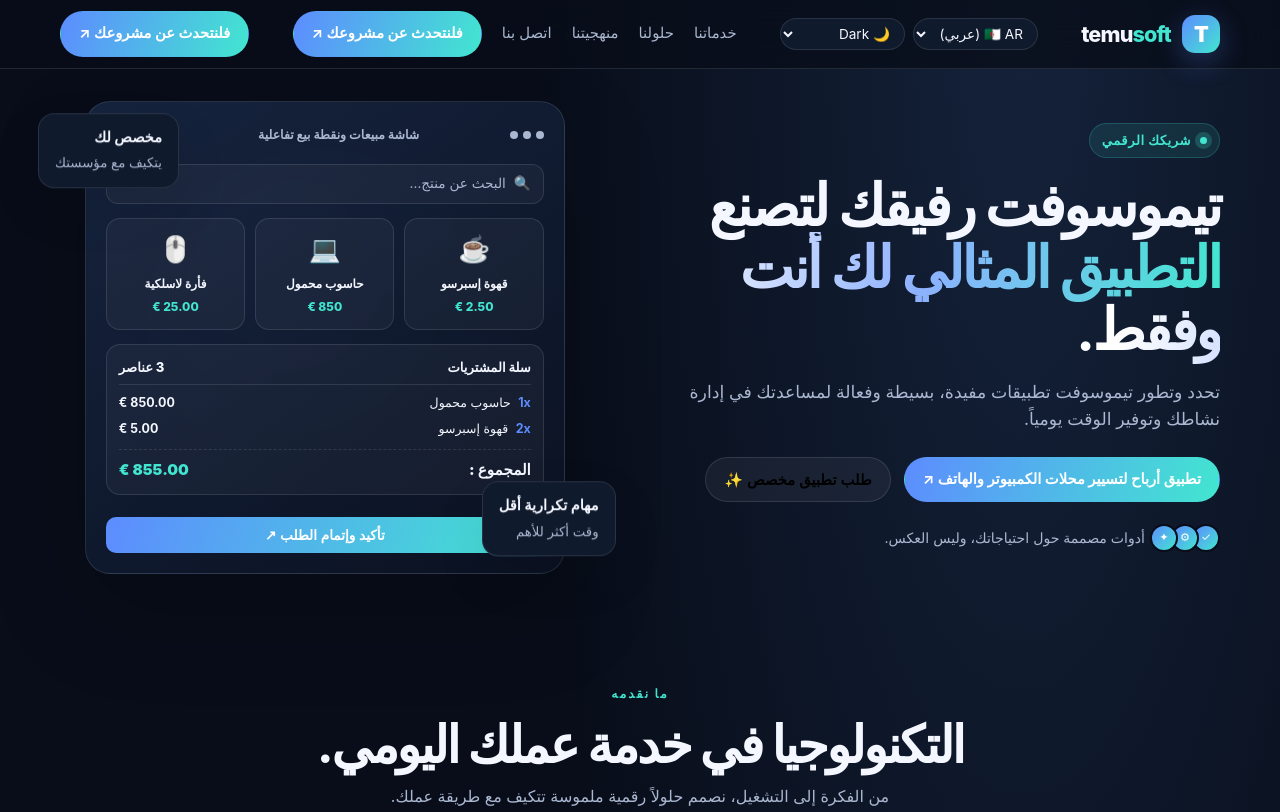
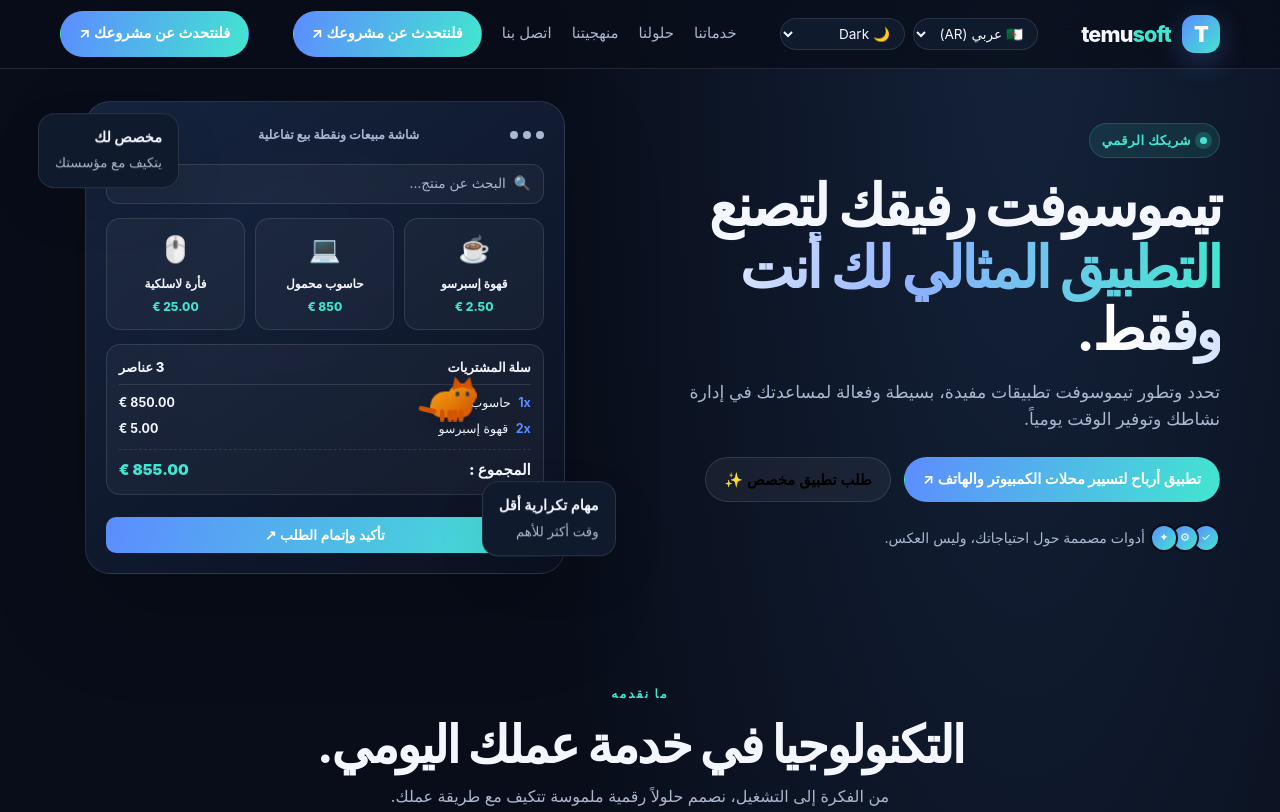
Before and after one commit to zawali4gaming/TEMU-SOFT, a plain HTML site: page index.html in a window 1280 px wide. Shown: the top 812 px of the page. Drawn offline with Linux system fonts and the light colour scheme.

Commit message:
Update index.html

```diff
--- a/index.html
+++ b/index.html
@@ -73,6 +73,91 @@
 /* Controls (Theme & Lang) */
 .controls-group{display:flex;align-items:center;gap:8px}
 .select-custom{background:var(--panel);color:var(--text);border:1px solid var(--line);border-radius:20px;padding:6px 10px;font-size:0.85rem;outline:none;cursor:pointer}
+
+/* ================= 3D REALISTIC CSS CAT ================= */
+#screenCat3D {
+  position: fixed;
+  width: 55px;
+  height: 45px;
+  z-index: 9999;
+  pointer-events: none;
+  transform: translate(-50%, -50%);
+  transition: transform 0.08s ease-out;
+}
+
+.cat-body {
+  position: absolute;
+  width: 42px;
+  height: 26px;
+  background: linear-gradient(135deg, #f39c12, #d35400);
+  border-radius: 20px 20px 15px 15px;
+  top: 12px;
+  left: 6px;
+  box-shadow: 0 6px 15px rgba(0,0,0,0.3);
+}
+
+.cat-head {
+  position: absolute;
+  width: 28px;
+  height: 24px;
+  background: linear-gradient(135deg, #f39c12, #d35400);
+  border-radius: 50%;
+  top: 4px;
+  left: 24px;
+}
+
+.cat-ear {
+  position: absolute;
+  width: 0;
+  height: 0;
+  border-left: 6px solid transparent;
+  border-right: 6px solid transparent;
+  border-bottom: 12px solid #d35400;
+  top: -7px;
+}
+.cat-ear.left { left: 2px; transform: rotate(-15deg); }
+.cat-ear.right { right: 2px; transform: rotate(15deg); }
+
+.cat-eye {
+  position: absolute;
+  width: 4px;
+  height: 5px;
+  background: #2c3e50;
+  border-radius: 50%;
+  top: 8px;
+}
+.cat-eye.left { left: 7px; }
+.cat-eye.right { right: 7px; }
+
+.cat-tail {
+  position: absolute;
+  width: 18px;
+  height: 5px;
+  background: #d35400;
+  border-radius: 10px;
+  top: 18px;
+  left: -12px;
+  transform-origin: right center;
+  animation: tailWag 0.3s infinite alternate ease-in-out;
+}
+
+.cat-leg {
+  position: absolute;
+  width: 5px;
+  height: 12px;
+  background: #d35400;
+  border-radius: 3px;
+  bottom: -4px;
+}
+.cat-leg.l1 { left: 9px; }
+.cat-leg.l2 { left: 17px; }
+.cat-leg.l3 { right: 9px; }
+.cat-leg.l4 { right: 15px; }
+
+@keyframes tailWag {
+  0% { transform: rotate(-25deg); }
+  100% { transform: rotate(25deg); }
+}
 
 /* Hero Section */
 .hero{padding:32px 0 45px;position:relative}.hero-grid{display:grid;grid-template-columns:1.05fr .95fr;align-items:center;gap:45px}.eyebrow{display:inline-flex;align-items:center;gap:9px;color:var(--cyan);background:rgba(66,230,208,0.1);border:1px solid rgba(66,230,208,0.2);border-radius:99px;padding:6px 12px;font-size:.82rem;font-weight:750;letter-spacing:.04em}.pulse{width:7px;height:7px;border-radius:50%;background:var(--cyan);box-shadow:0 0 0 5px rgba(66,230,208,0.2)}
@@ -160,16 +245,34 @@
 </style>
 </head>
 <body>
+
+<!-- تصميم القط الثلاثي الأبعاد الواقعي (3D Realistic Cat) -->
+<div id="screenCat3D">
+  <div class="cat-body">
+    <div class="cat-tail"></div>
+    <div class="cat-leg l1"></div>
+    <div class="cat-leg l2"></div>
+    <div class="cat-leg l3"></div>
+    <div class="cat-leg l4"></div>
+  </div>
+  <div class="cat-head">
+    <div class="cat-ear left"></div>
+    <div class="cat-ear right"></div>
+    <div class="cat-eye left"></div>
+    <div class="cat-eye right"></div>
+  </div>
+</div>
+
 <header>
   <div class="container nav">
     <a class="brand" href="#accueil" aria-label="Temusoft accueil"><span class="brand-mark">T</span><span>temu<em>soft</em></span></a>
 
-    <!-- Controls (Lang & Theme) - مرتبة عربي، فرنسي، إنجليزي -->
+    <!-- Controls (Theme & Lang) - مرتبة: عربي، فرنسي، إنجليزي -->
     <div class="controls-group">
       <select id="langSelect" class="select-custom" aria-label="Language Selector">
-        <option value="ar">🇩🇿 AR (عربي)</option>
-        <option value="fr">🇫🇷 FR (Français)</option>
-        <option value="en">🇬🇧 EN (English)</option>
+        <option value="ar">🇩🇿 عربي (AR)</option>
+        <option value="fr">🇫🇷 Français (FR)</option>
+        <option value="en">🇬🇧 English (EN)</option>
       </select>
 
       <select id="themeSelect" class="select-custom" aria-label="Theme Selector">
@@ -415,7 +518,7 @@
     <span>© <span id="year"></span> Temusoft. <span data-i18n="rights">Tous droits réservés.</span></span>
     <div class="footer-links">
       <a href="#services" data-i18n="nav_services">Services</a>
-      <a href="#solutions" data-i18n="nav_solutions">Solutions</a>
+      <a href="#solutions" data-i18n="nav_solutions">Nos solutions</a>
       <a href="#contact" data-i18n="nav_contact">Contact</a>
     </div>
   </div>
@@ -501,7 +604,7 @@
     p1_arbah_title: "ARBAH Application (PC & Mobile)", p1_arbah_desc: "Complete management for phone & computer repair shops: sales, parts, repairs, inventory and profits.", p_demo: "Browse ARBAH app directly ↗",
     p2_desc: "A tool to organize orders, items, sales, and daily operations for your restaurant.", p2_link: "Talk about your restaurant ↗",
     p3_desc: "Keep a clear view of stock quantities, movements, and alerts to control inventory.", p3_link: "Organize my stock ↗",
-    p4_desc: "Automate operations between Word, Excel, and PowerPoint: documents and reports.", p4_link: "Automate documents ↗",
+    p4_desc: "Automate operations between Word, Excel, and PowerPoint: documents and reports.", p4_link: "Automatiser mes documents ↗",
     met_kicker: "A Clear Method", met_title: "From your need to your solution.", met_desc: "A simple, transparent, and collaborative process to move your project forward.",
     st1_num: "STEP 01", st1_title: "We Listen", st1_desc: "We understand your business, challenges, and priorities.",
     st2_num: "STEP 02", st2_title: "We Design", st2_desc: "We define the most suitable features and user experience.",
@@ -572,6 +675,50 @@
     dashboard.style.transform = `rotateX(0deg) rotateY(0deg)`;
   });
 }
+
+/* ================= 3D REALISTIC CAT ESCAPING LOGIC ================= */
+const cat = document.getElementById('screenCat3D');
+let catX = window.innerWidth / 2;
+let catY = window.innerHeight / 2;
+let mouseX = catX;
+let mouseY = catY;
+
+window.addEventListener('mousemove', (e) => {
+  mouseX = e.clientX;
+  mouseY = e.clientY;
+});
+
+function animateCat3D() {
+  const dx = mouseX - catX;
+  const dy = mouseY - catY;
+  const distance = Math.sqrt(dx * dx + dy * dy);
+
+  // إذا اقترب سهم الماوس بمسافة تقل عن 180 بكسل، يهرب القط في الاتجاه المعاكس وبسرعة
+  if (distance < 180) {
+    const angle = Math.atan2(dy, dx);
+    catX -= Math.cos(angle) * 6;
+    catY -= Math.sin(angle) * 6;
+  } else {
+    // حركة هادئة وتجوال طبيعي عندما يكون الماوس بعيداً
+    catX += (Math.random() - 0.5) * 2.5;
+    catY += (Math.random() - 0.5) * 2.5;
+  }
+
+  // الحفاظ على القط داخل حدود الشاشة
+  catX = Math.max(40, Math.min(window.innerWidth - 60, catX));
+  catY = Math.max(40, Math.min(window.innerHeight - 60, catY));
+
+  // تحديد زاوية الدوران وتوجيه القط حسب حركة الهروب
+  const moveAngle = Math.atan2(dy, dx) * (180 / Math.PI);
+  const flip = (mouseX < catX) ? "scaleX(-1)" : "scaleX(1)";
+
+  cat.style.left = `${catX}px`;
+  cat.style.top = `${catY}px`;
+  cat.style.transform = `translate(-50%, -50%) ${flip}`;
+
+  requestAnimationFrame(animateCat3D);
+}
+requestAnimationFrame(animateCat3D);
 
 /* ================= INTERACTIVE POS APP LOGIC ================= */
 let cartItems = [
@@ -668,8 +815,12 @@
   updateLanguage(e.target.value);
 });
 
-// جعل اللغة العربية افتراضية وتلقائية في كل الحالات (ما لم يقم المستخدم بتغييرها يدوياً وحفظها)
-let initialLang = localStorage.getItem('temu_lang') || 'ar';
+// فرض اللغة العربية حصرياً كلغة افتراضية وتلقائية في كل الحالات
+let initialLang = localStorage.getItem('temu_lang');
+if (!initialLang || (initialLang !== 'ar' && initialLang !== 'fr' && initialLang !== 'en')) {
+  initialLang = 'ar';
+  localStorage.setItem('temu_lang', 'ar');
+}
 
 langSelect.value = initialLang;
 updateLanguage(initialLang);
```
